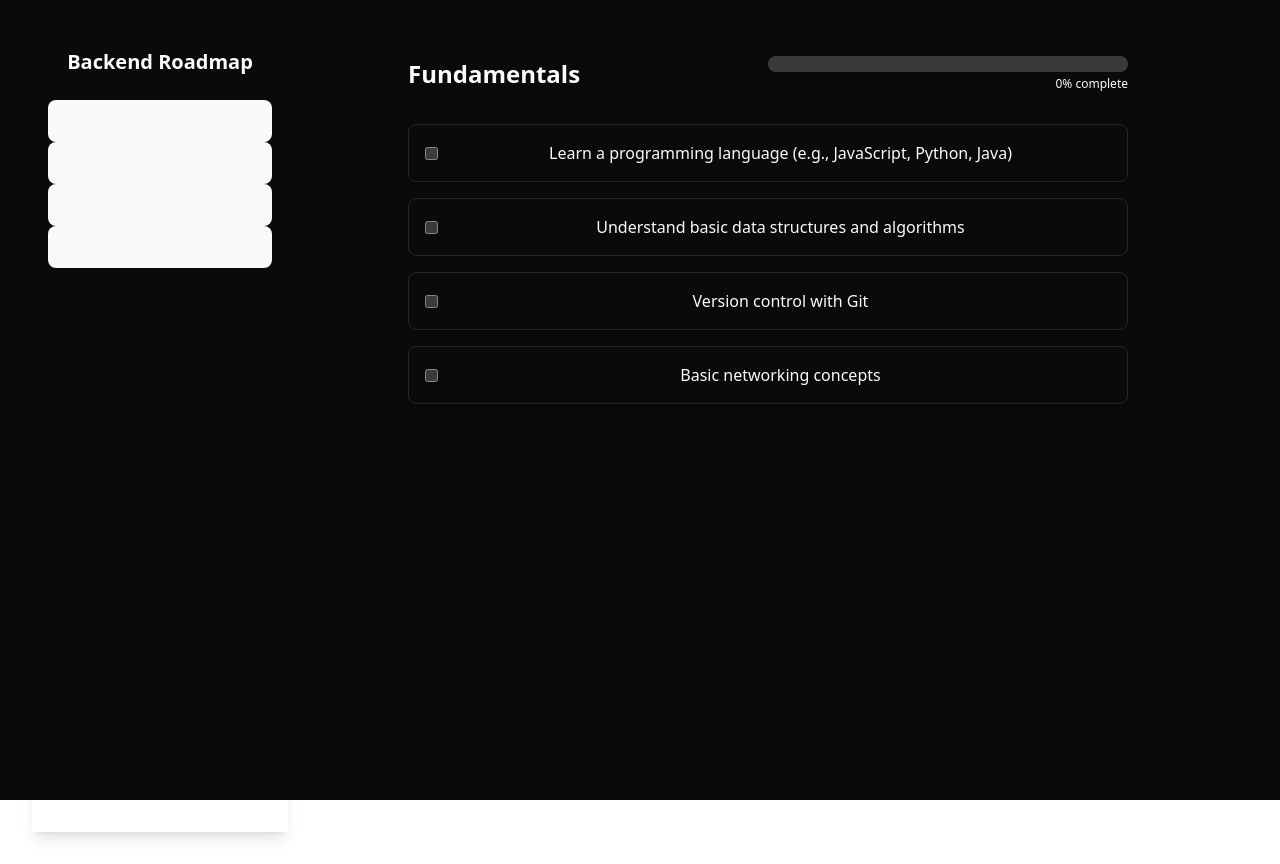
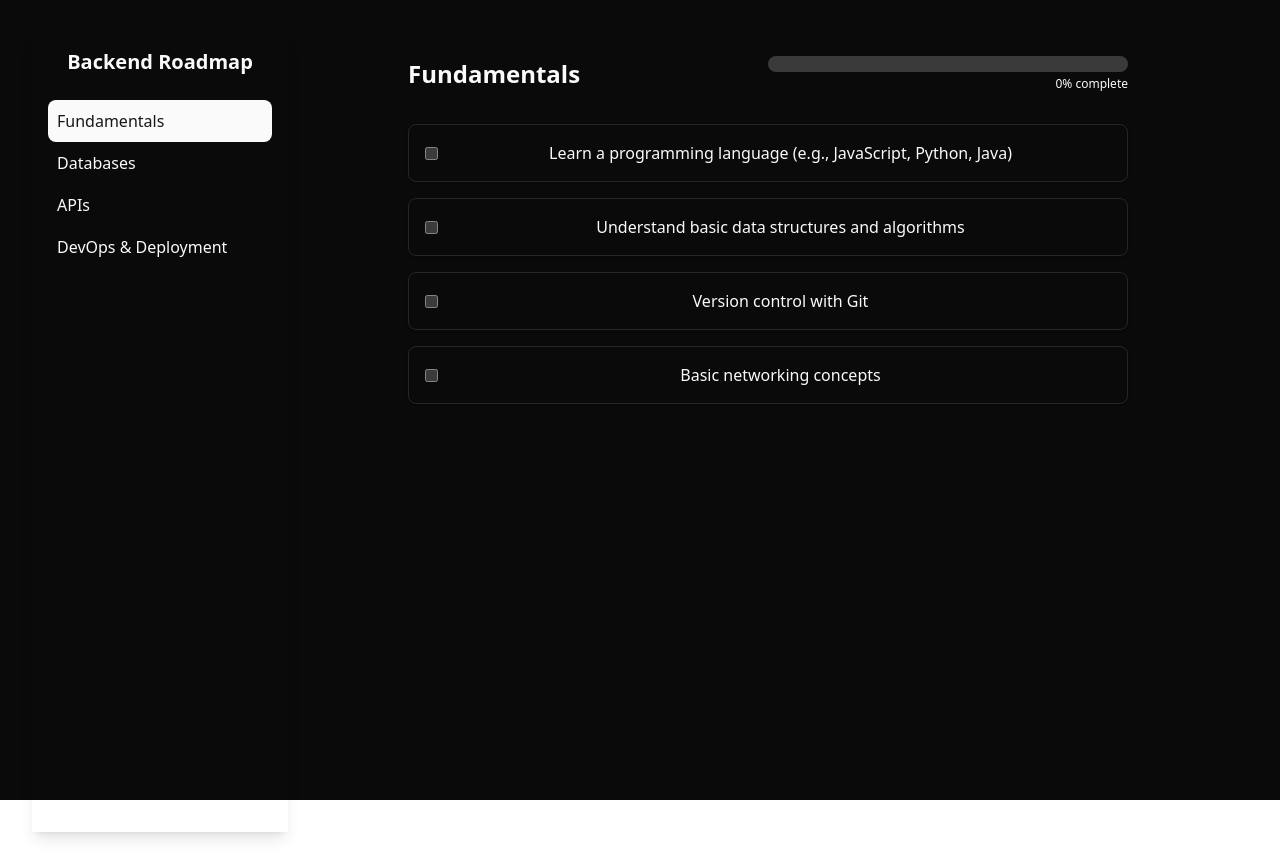
Before and after one commit to cubewin07/backend-roadmap, a React (Vite) app: page / in a window 1280 px wide. Built offline with nearby package versions, Linux system fonts and the light colour scheme.

Commit message:
changing color

```diff
--- a/src/App.jsx
+++ b/src/App.jsx
@@ -120,11 +120,13 @@ export default function App() {
           {ROADMAP.map((sec, idx) => (
             <li key={sec.section}>
               <button
-                className={`w-full text-left px-2 py-2 rounded-lg ${
-                  selectedSection === idx
-                    ? "bg-primary text-primary-content"
-                    : ""
-                }`}
+                className={`w-full text-left px-2 py-2 rounded-lg transition-colors
+                  ${
+                    selectedSection === idx
+                      ? "bg-primary text-primary-foreground"
+                      : "bg-card text-foreground"
+                  }
+                `}
                 onClick={() => setSelectedSection(idx)}
               >
                 {sec.section}
--- a/src/index.css
+++ b/src/index.css
@@ -8,8 +8,8 @@
   font-weight: 400;
 
   color-scheme: dark;
-  color: rgba(255, 255, 255, 0.87);
-  background-color: #242424;
+  color: hsl(var(--foreground));
+  background-color: hsl(var(--background));
 
   font-synthesis: none;
   text-rendering: optimizeLegibility;
@@ -19,11 +19,11 @@
 
 a {
   font-weight: 500;
-  color: #646cff;
+  color: hsl(var(--primary));
   text-decoration: inherit;
 }
 a:hover {
-  color: #535bf2;
+  color: hsl(var(--primary-foreground));
 }
 
 body {
@@ -32,11 +32,14 @@ body {
   min-height: 100vh;
   width: 100vw;
   height: 100vh;
+  color: hsl(var(--foreground));
+  background-color: hsl(var(--background));
 }
 
 h1 {
   font-size: 3.2em;
   line-height: 1.1;
+  color: hsl(var(--foreground));
 }
 
 button {
@@ -46,12 +49,13 @@ button {
   font-size: 1em;
   font-weight: 500;
   font-family: inherit;
-  background-color: #1a1a1a;
+  background-color: hsl(var(--card));
+  color: hsl(var(--foreground));
   cursor: pointer;
   transition: border-color 0.25s;
 }
 button:hover {
-  border-color: #646cff;
+  border-color: hsl(var(--primary));
 }
 button:focus,
 button:focus-visible {
```
